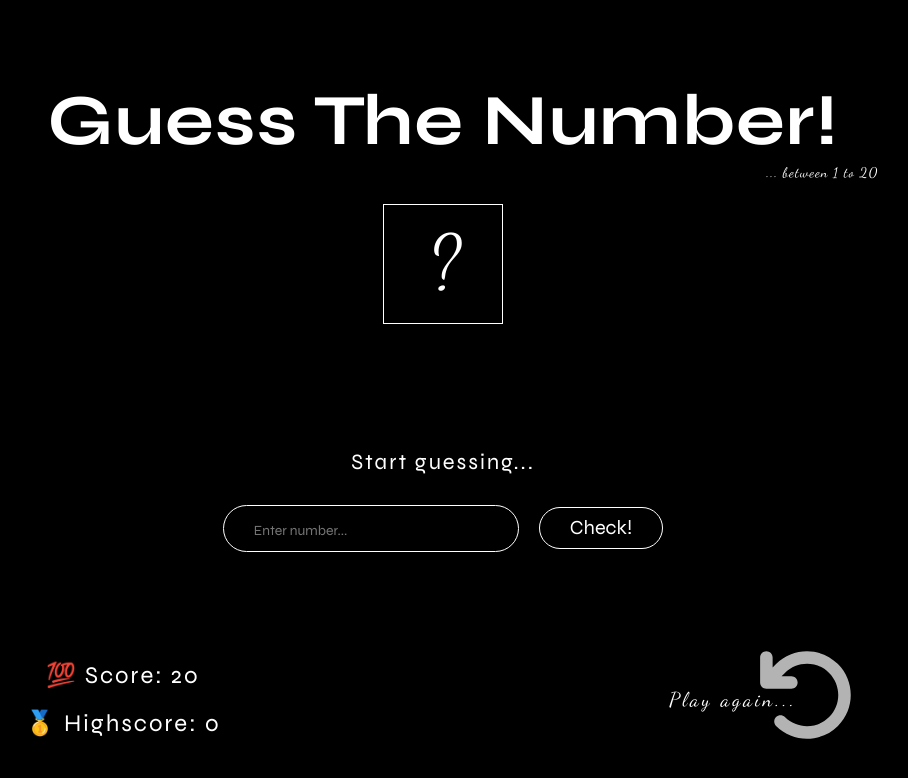
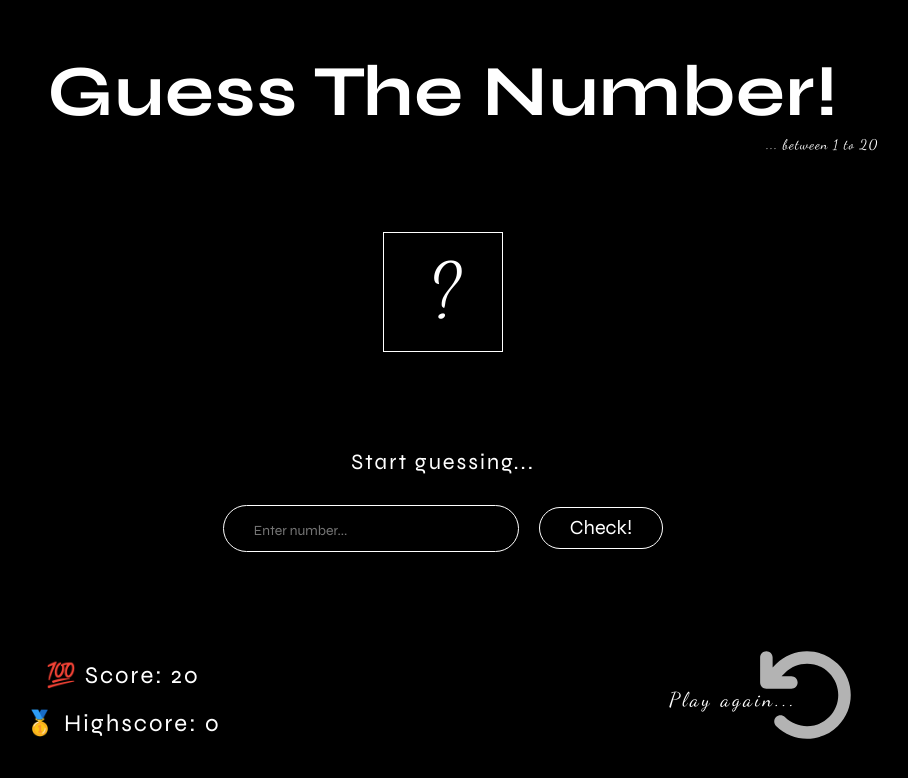
Before and after one commit to divyam-d27/guess-the-number, a plain HTML site: page index.html in a window 1280 px wide. Shown: the whole page, without its empty margins (197-1105 px from the left). Drawn offline with Linux system fonts and the light colour scheme.

Commit message:
updated2

```diff
--- a/style.css
+++ b/style.css
@@ -26,8 +26,8 @@ header {
   display: flex;
   flex-direction: column;
   align-items: center;
-  justify-content: center;
-  gap: 40px;
+  justify-content: space-around;
+  /* gap: 40px; */
 }
 h1 {
   font-size: 72px;
```
